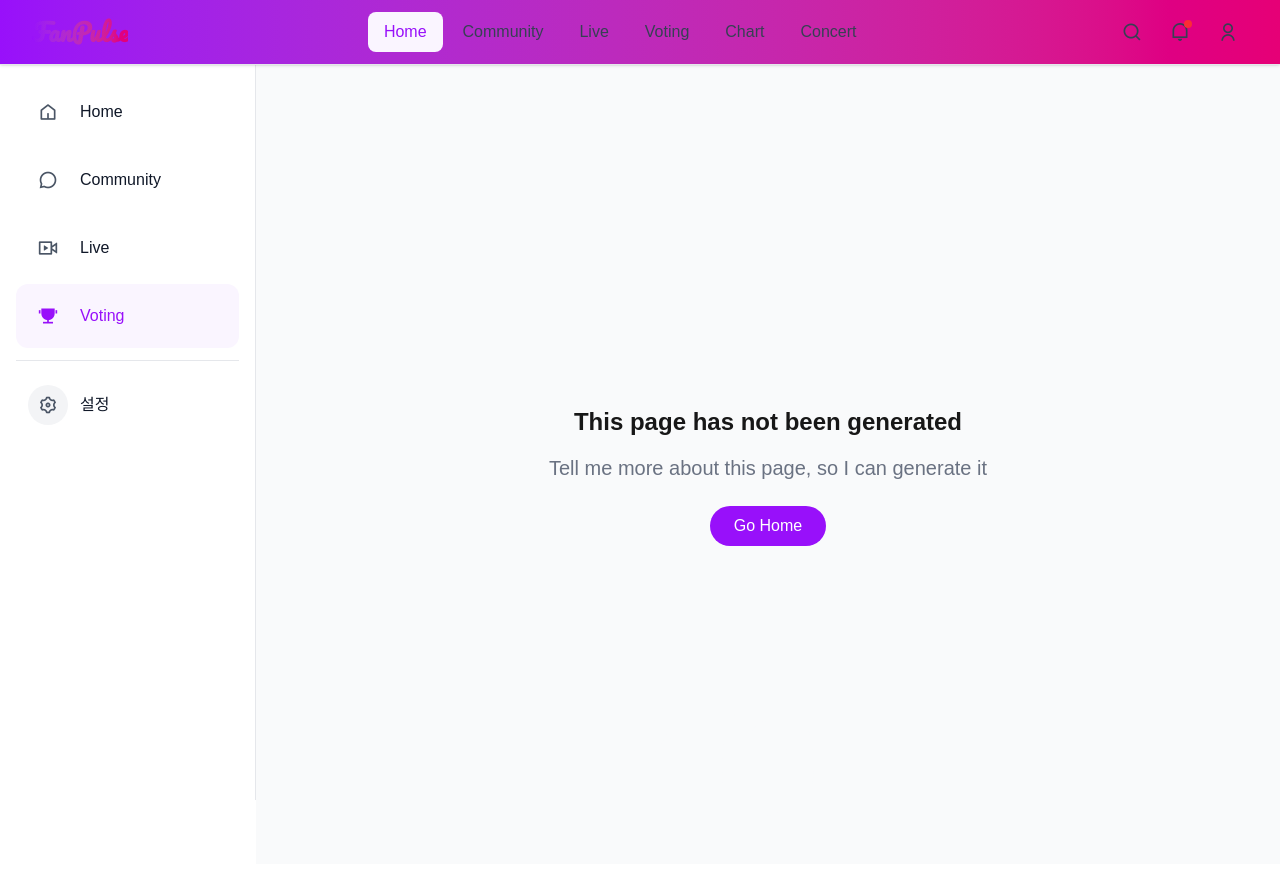
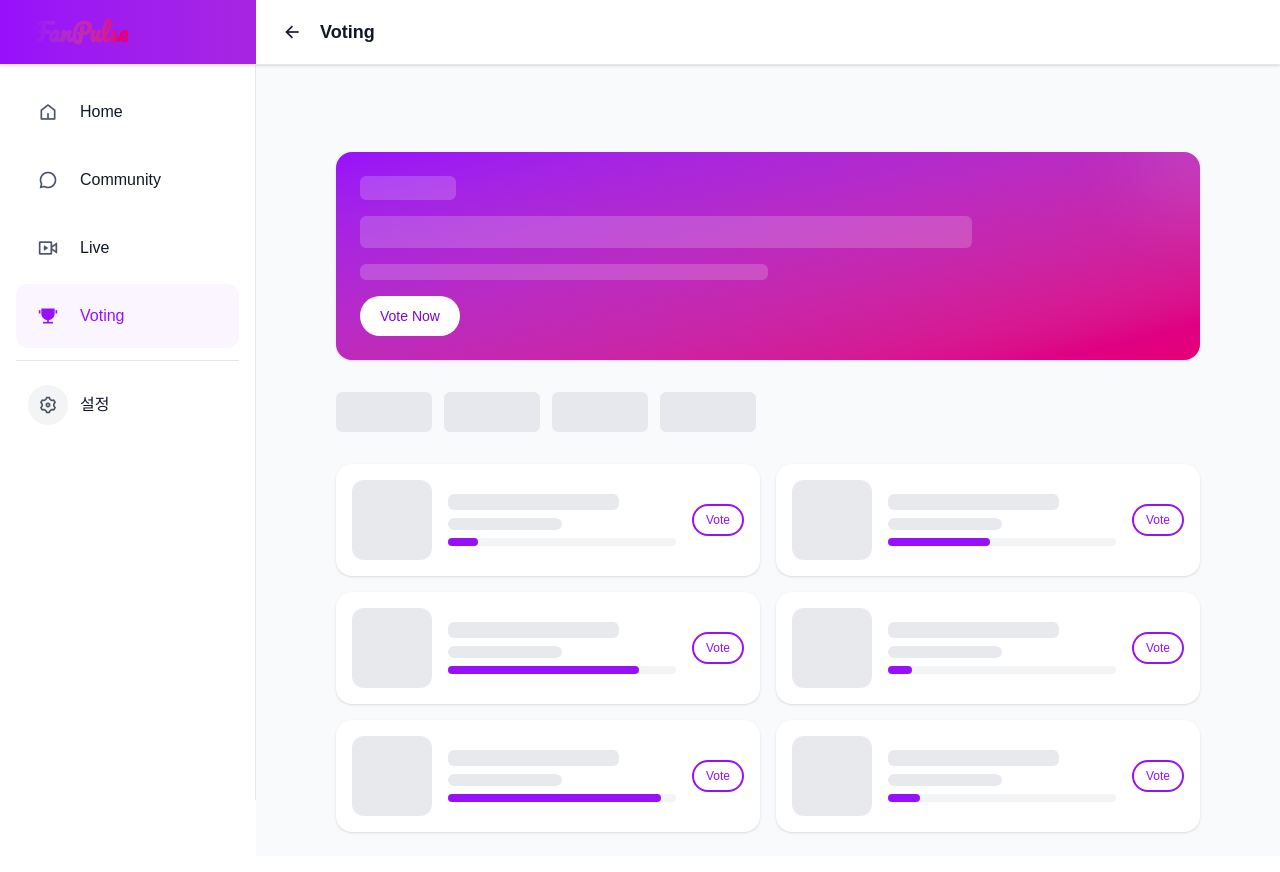
Before and after one commit to jskjw157/FanPulse, a Next.js app in the folder web/: page /voting in a window 1280 px wide. Before the commit this address had no page. Shown: the top 872 px of the page. Built offline with nearby package versions, Linux system fonts and the light colour scheme.

Commit message:
feat(web): Voting 페이지 스켈레톤 구현

```diff
--- /dev/null
+++ b/web/src/app/voting/page.tsx
@@ -0,0 +1,69 @@
+"use client";
+
+import PageHeader from "@/components/layout/PageHeader";
+import PageWrapper from "@/components/layout/PageWrapper";
+import Skeleton from "@/components/ui/Skeleton";
+import Card from "@/components/ui/Card";
+import Button from "@/components/ui/Button";
+import { motion } from "framer-motion";
+
+export default function VotingPage() {
+  return (
+    <>
+      <PageHeader title="Voting" />
+      <PageWrapper>
+        <div className="max-w-4xl mx-auto px-4 py-6">
+          {/* Active Voting Banner Skeleton */}
+          <motion.div
+            initial={{ opacity: 0, y: 20 }}
+            animate={{ opacity: 1, y: 0 }}
+            className="mb-8"
+          >
+            <Card className="bg-gradient-to-br from-purple-600 to-pink-600 p-6 text-white overflow-hidden relative">
+              <div className="relative z-10 space-y-4">
+                <Skeleton className="w-24 h-6 bg-white/20" />
+                <Skeleton className="w-3/4 h-8 bg-white/20" />
+                <Skeleton className="w-1/2 h-4 bg-white/20" />
+                <Button variant="secondary" className="bg-white text-purple-600 border-none">
+                  Vote Now
+                </Button>
+              </div>
+              <div className="absolute top-0 right-0 w-32 h-32 bg-white/10 rounded-full -mr-16 -mt-16 blur-2xl" />
+            </Card>
+          </motion.div>
+
+          {/* Voting Categories */}
+          <div className="flex gap-3 mb-6 overflow-x-auto pb-2 scrollbar-hide">
+            {[1, 2, 3, 4].map((idx) => (
+              <Skeleton key={idx} className="w-24 h-10 rounded-full flex-shrink-0" />
+            ))}
+          </div>
+
+          {/* Voting List */}
+          <div data-testid="voting-list-skeleton" className="grid grid-cols-1 md:grid-cols-2 gap-4">
+            {[1, 2, 3, 4, 5, 6].map((idx) => (
+              <Card key={idx} className="p-4 flex gap-4 items-center">
+                <Skeleton className="w-20 h-20 rounded-xl flex-shrink-0" />
+                <div className="flex-1 space-y-2">
+                  <Skeleton className="w-3/4 h-4" />
+                  <Skeleton className="w-1/2 h-3" />
+                  <div className="w-full bg-gray-100 h-2 rounded-full mt-2">
+                    <motion.div
+                      initial={{ width: 0 }}
+                      animate={{ width: `${Math.random() * 100}%` }}
+                      transition={{ duration: 1, delay: 0.5 }}
+                      className="bg-purple-600 h-full rounded-full"
+                    />
+                  </div>
+                </div>
+                <Button size="sm" variant="outline" className="flex-shrink-0">
+                  Vote
+                </Button>
+              </Card>
+            ))}
+          </div>
+        </div>
+      </PageWrapper>
+    </>
+  );
+}
```
Also changed, not shown: 1 other file (tests, documents, lock files or other folders).
